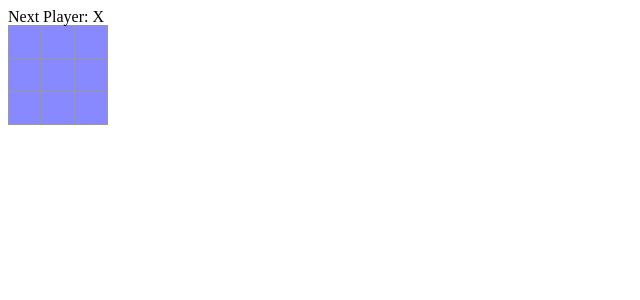
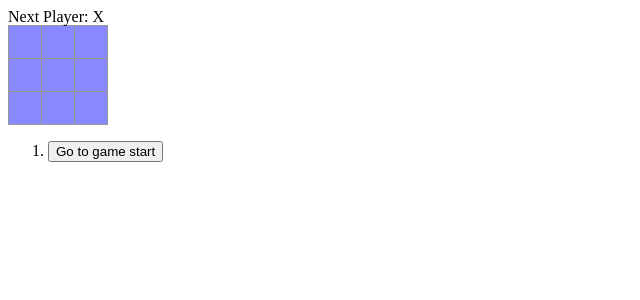
Before and after one commit to AllaVinner/react-tutorial, a React (Vite) app in the folder tic-tac-toe/: page / in a window 1280 px wide. Shown: the top 300 px of the page, without its empty margins (0-640 px from the left). Built offline with nearby package versions, Linux system fonts and the light colour scheme.

Commit message:
Finnalized Tic Tac Toe

```diff
--- a/tic-tac-toe/src/App.jsx
+++ b/tic-tac-toe/src/App.jsx
@@ -13,24 +13,19 @@
     );
 }
 
-function Board() {
-    const [player, setPlayer] = useState('X');
-    const [squares, setSquares] = useState(Array(9).fill(null));
+function Board({player, squares, onPlay}) {
 
-
-    function handleClick(i, player) {
+    function handleClick(i) {
         if (squares[i] || calculateWinner(squares)) {
             return;
         }
         const squares_copy = squares.slice();
         if (player === 'X') {
             squares_copy[i] = 'X';
-            setPlayer('O')
         } else if (player === 'O') {
             squares_copy[i] = 'O';
-            setPlayer('X')
         }
-        setSquares(squares_copy);
+        onPlay(squares_copy)
     }
 
 
@@ -66,9 +61,71 @@
 
 
 function Game() {
+
+    const [player, setPlayer] = useState('X');
+    const [history, setHistory] = useState([Array(9).fill(null)]);
+    const [currentMove, setCurrentMove] = useState(0);
+    const currentSquares = history[currentMove];
+
+    function handlePlay(nextSquares) {
+        const nextHistory = [...history.slice(0, currentMove + 1), nextSquares];
+        setHistory(nextHistory);
+        setCurrentMove(nextHistory.length - 1);
+        let nextPlayer;
+        switch (player) {
+            case 'X':
+                nextPlayer = 'O';
+                break;
+            case 'O':
+                nextPlayer = 'X';
+                break;
+            default:
+                nextPlayer = 'X';
+        }
+        setPlayer(nextPlayer);
+    }
+    function jumpTo(nextMove) {
+        setCurrentMove(nextMove);
+        let nextPlayer;
+        switch (nextMove % 2) {
+            case 0:
+                nextPlayer = 'X';
+                break;
+            case 1:
+                nextPlayer = 'O';
+                break;
+            default:
+                nextPlayer = 'X';
+        }
+        setPlayer(nextPlayer);
+    }
+
+    const moves = history.map((squares, move) => {
+        let description;
+        if (move > 0) {
+            description = 'Go to move #' + move;
+        } else {
+            description = 'Go to game start';
+        }
+        return (
+            <li key={move}>
+                <button onClick={() => jumpTo(move)}>{description}</button>
+            </li>
+        );
+    });
+
+
+
     return (
-        <div className="game">
-            <Board />
+        <div className='game'>
+            <div className="game-board">
+                <Board player={player} squares={currentSquares} onPlay={handlePlay} />
+            </div>
+            <div className='game-info'>
+                <ol>
+                    {moves}
+                </ol>
+            </div>
         </div>
     );
 }
```
